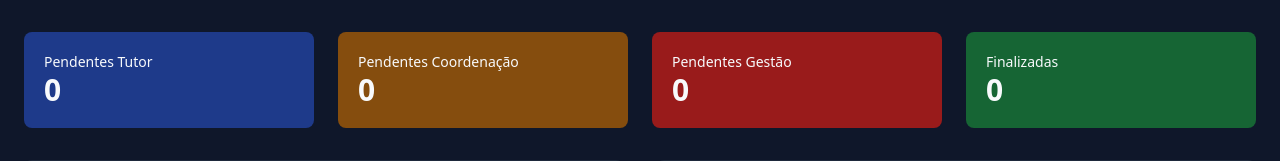
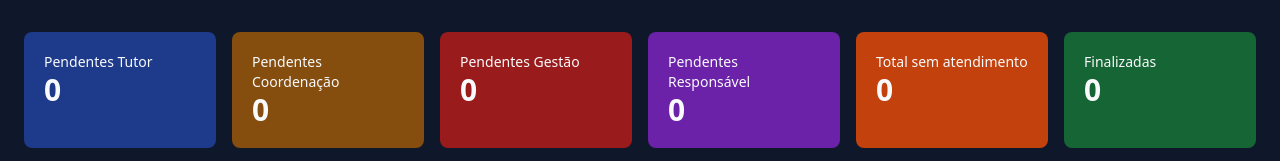
Before and after one commit to mcardes77-cmd/SGCE_IDR, a Flask app: template templates/dashboard_ocorrencias.html in a window 1280 px wide. Shown: the part 140-301 px from the top of the page. Run offline with Flask 3, Linux system fonts and the light colour scheme; the template is opened without the code that fills it, so the values that code supplies are empty; some libraries are stand-ins or nearby versions.

Commit message:
Add files via upload

```diff
--- a/templates/dashboard_ocorrencias.html
+++ b/templates/dashboard_ocorrencias.html
@@ -1,4 +1,3 @@
-
 <!DOCTYPE html>
 <html lang="pt-BR">
 <head>
@@ -7,178 +6,146 @@
 <title>Dashboard - Gestão de Convivência Escolar</title>
 <script src="https://cdn.tailwindcss.com"></script>
 <script src="https://cdn.jsdelivr.net/npm/chart.js"></script>
-
 <script>
-tailwind.config = {
-theme:{
-extend:{
-colors:{
-'dark-primary':'#0F172A',
-'dark-secondary':'#1E293B',
-'accent':'#10B981',
-'text-light':'#F8FAFC'
-}
-}
-}
-}
+tailwind.config = { theme:{ extend:{ colors:{ 'dark-primary':'#0F172A','dark-secondary':'#1E293B','accent':'#10B981','text-light':'#F8FAFC' }}}}
 </script>
 </head>
-
 <body class="bg-dark-primary text-text-light min-h-screen p-6">
-
 <div class="max-w-7xl mx-auto">
-
 <header class="mb-8">
 <h1 class="text-3xl font-bold text-accent">PAINEL DE GESTÃO DE OCORRÊNCIAS</h1>
 <p class="text-gray-400">Sistema de Convivência Escolar</p>
-
-<div class="mt-4 flex gap-3">
+<div class="mt-4 flex flex-wrap gap-3">
 <button onclick="window.location.href='/gestao_ocorrencia'" class="bg-accent px-4 py-2 rounded">Gestão de Ocorrências</button>
 <button onclick="window.location.href='/gestao_ocorrencia_nova'" class="bg-gray-700 px-4 py-2 rounded">Nova Ocorrência</button>
 </div>
 </header>
 
-
-<div class="grid grid-cols-1 md:grid-cols-4 gap-6 mb-8">
-
-<div class="bg-blue-900 p-5 rounded-lg">
-<p class="text-sm">Pendentes Tutor</p>
-<p id="cardTutor" class="text-3xl font-bold">0</p>
+<div class="grid grid-cols-1 md:grid-cols-6 gap-4 mb-8">
+<div class="bg-blue-900 p-5 rounded-lg"><p class="text-sm">Pendentes Tutor</p><p id="cardTutor" class="text-3xl font-bold">0</p></div>
+<div class="bg-yellow-800 p-5 rounded-lg"><p class="text-sm">Pendentes Coordenação</p><p id="cardCoord" class="text-3xl font-bold">0</p></div>
+<div class="bg-red-800 p-5 rounded-lg"><p class="text-sm">Pendentes Gestão</p><p id="cardGestao" class="text-3xl font-bold">0</p></div>
+<div class="bg-purple-800 p-5 rounded-lg"><p class="text-sm">Pendentes Responsável</p><p id="cardResponsavel" class="text-3xl font-bold">0</p></div>
+<div class="bg-orange-700 p-5 rounded-lg"><p class="text-sm">Total sem atendimento</p><p id="cardEmAtendimento" class="text-3xl font-bold">0</p></div>
+<div class="bg-green-800 p-5 rounded-lg"><p class="text-sm">Finalizadas</p><p id="cardFinalizadas" class="text-3xl font-bold">0</p></div>
 </div>
 
-<div class="bg-yellow-800 p-5 rounded-lg">
-<p class="text-sm">Pendentes Coordenação</p>
-<p id="cardCoord" class="text-3xl font-bold">0</p>
+<div id="alertaGestao" class="hidden mb-6 rounded-lg border border-red-500 bg-red-950/70 p-4 text-red-100">
+<div class="font-bold text-lg">⚠️ Atenção: existem pendências de gestão aguardando atendimento.</div>
+<div class="text-sm text-red-200 mt-1">O painel emite um alerta sonoro quando novas pendências de gestão são detectadas.</div>
 </div>
 
-<div class="bg-red-800 p-5 rounded-lg">
-<p class="text-sm">Pendentes Gestão</p>
-<p id="cardGestao" class="text-3xl font-bold">0</p>
-</div>
-
-<div class="bg-green-800 p-5 rounded-lg">
-<p class="text-sm">Finalizadas</p>
-<p id="cardFinalizadas" class="text-3xl font-bold">0</p>
-</div>
-
-</div>
-
-
 <div class="grid grid-cols-1 md:grid-cols-2 gap-8">
-
 <div class="bg-dark-secondary p-6 rounded-lg">
 <h3 class="text-lg mb-4">Ocorrências por Status</h3>
 <canvas id="graficoStatus"></canvas>
 </div>
-
 <div class="bg-dark-secondary p-6 rounded-lg">
 <h3 class="text-lg mb-4">Ocorrências por Sala</h3>
 <canvas id="graficoSala"></canvas>
 </div>
-
+</div>
 </div>
 
-</div>
+<script>
+let ocorrencias = [];
+let graficoStatus = null;
+let graficoSala = null;
 
+function temTexto(valor){return String(valor || '').trim().length > 0;}
 
-<script>
+function resumoOcorrencias(lista){
+let tutor=0, coord=0, gestao=0, responsavel=0, finalizadas=0;
+lista.forEach(o => {
+const pend = String(o.pendencia || '').toUpperCase();
+if (pend === 'TUTOR' || (o.solicitado_tutor && !temTexto(o.atendimento_tutor))) tutor++;
+else if (pend === 'COORDENACAO' || (o.solicitado_coordenacao && !temTexto(o.atendimento_coordenacao))) coord++;
+else if (pend === 'GESTAO' || (o.solicitado_gestao && !temTexto(o.atendimento_gestao))) gestao++;
+else if (pend === 'RESPONSAVEL' || (o.solicitado_responsavel && !temTexto(o.atendimento_responsavel))) responsavel++;
+else finalizadas++;
+});
+return { tutor, coord, gestao, responsavel, finalizadas, emAtendimento: tutor + coord + gestao + responsavel };
+}
 
-let ocorrencias = []
+function tocarAlertaGestao(){
+try{
+const AudioCtx = window.AudioContext || window.webkitAudioContext;
+if(!AudioCtx) return;
+const ctx = new AudioCtx();
+const osc = ctx.createOscillator();
+const gain = ctx.createGain();
+osc.type = 'sine';
+osc.frequency.setValueAtTime(880, ctx.currentTime);
+gain.gain.setValueAtTime(0.0001, ctx.currentTime);
+gain.gain.exponentialRampToValueAtTime(0.18, ctx.currentTime + 0.02);
+gain.gain.exponentialRampToValueAtTime(0.0001, ctx.currentTime + 0.35);
+osc.connect(gain);
+gain.connect(ctx.destination);
+osc.start();
+osc.stop(ctx.currentTime + 0.36);
+}catch(e){console.error('Falha no alerta sonoro', e);}
+}
+
+function atualizarCards(resumo){
+document.getElementById('cardTutor').textContent = resumo.tutor;
+document.getElementById('cardCoord').textContent = resumo.coord;
+document.getElementById('cardGestao').textContent = resumo.gestao;
+document.getElementById('cardResponsavel').textContent = resumo.responsavel;
+document.getElementById('cardEmAtendimento').textContent = resumo.emAtendimento;
+document.getElementById('cardFinalizadas').textContent = resumo.finalizadas;
+const alerta = document.getElementById('alertaGestao');
+if(resumo.gestao > 0) alerta.classList.remove('hidden');
+else alerta.classList.add('hidden');
+}
+
+function gerarGraficoStatus(resumo){
+if(graficoStatus) graficoStatus.destroy();
+graficoStatus = new Chart(document.getElementById('graficoStatus'), {
+type:'doughnut',
+data:{ labels:['Tutor','Coordenação','Gestão','Responsável','Finalizadas'], datasets:[{ data:[resumo.tutor,resumo.coord,resumo.gestao,resumo.responsavel,resumo.finalizadas] }] }
+});
+}
+
+function gerarGraficoSala(){
+let salas = {};
+ocorrencias.forEach(o => {
+const sala = o.sala_nome || 'Sem sala';
+salas[sala] = (salas[sala] || 0) + 1;
+});
+if(graficoSala) graficoSala.destroy();
+graficoSala = new Chart(document.getElementById('graficoSala'), {
+type:'bar',
+data:{ labels:Object.keys(salas), datasets:[{ label:'Ocorrências', data:Object.values(salas) }] }
+});
+}
+
+function controlarAlertaGestao(quantidadeGestao){
+const chave = 'sgce_gestao_pendente_count';
+const ultimo = Number(localStorage.getItem(chave) || '0');
+if (quantidadeGestao > 0 && quantidadeGestao > ultimo) {
+    tocarAlertaGestao();
+}
+localStorage.setItem(chave, String(quantidadeGestao));
+}
 
 async function carregarDados(){
-
-const res = await fetch('/api/ocorrencias_todas')
-ocorrencias = await res.json()
-
-atualizarCards()
-gerarGraficoStatus()
-gerarGraficoSala()
-
+try{
+const res = await fetch('/api/ocorrencias_todas');
+ocorrencias = await res.json();
+const resumo = resumoOcorrencias(ocorrencias);
+atualizarCards(resumo);
+gerarGraficoStatus(resumo);
+gerarGraficoSala();
+controlarAlertaGestao(resumo.gestao);
+}catch(e){
+console.error(e);
+}
 }
 
-function atualizarCards(){
-
-let tutor=0
-let coord=0
-let gestao=0
-let finalizadas=0
-
-ocorrencias.forEach(o=>{
-
-if(o.solicitado_tutor && !o.atendimento_tutor) tutor++
-if(o.solicitado_coordenacao && !o.atendimento_coordenacao) coord++
-if(o.solicitado_gestao && !o.atendimento_gestao) gestao++
-
-if(!o.solicitado_tutor && !o.solicitado_coordenacao && !o.solicitado_gestao){
-finalizadas++
-}
-
-})
-
-document.getElementById("cardTutor").textContent=tutor
-document.getElementById("cardCoord").textContent=coord
-document.getElementById("cardGestao").textContent=gestao
-document.getElementById("cardFinalizadas").textContent=finalizadas
-
-}
-
-
-function gerarGraficoStatus(){
-
-let tutor=0
-let coord=0
-let gestao=0
-let finalizadas=0
-
-ocorrencias.forEach(o=>{
-
-if(o.solicitado_tutor && !o.atendimento_tutor) tutor++
-else if(o.solicitado_coordenacao && !o.atendimento_coordenacao) coord++
-else if(o.solicitado_gestao && !o.atendimento_gestao) gestao++
-else finalizadas++
-
-})
-
-new Chart(document.getElementById('graficoStatus'),{
-type:'doughnut',
-data:{
-labels:['Tutor','Coordenação','Gestão','Finalizadas'],
-datasets:[{
-data:[tutor,coord,gestao,finalizadas]
-}]
-}
-})
-
-}
-
-
-function gerarGraficoSala(){
-
-let salas={}
-
-ocorrencias.forEach(o=>{
-
-if(!salas[o.sala_nome]) salas[o.sala_nome]=0
-salas[o.sala_nome]++
-
-})
-
-new Chart(document.getElementById('graficoSala'),{
-type:'bar',
-data:{
-labels:Object.keys(salas),
-datasets:[{
-label:'Ocorrências',
-data:Object.values(salas)
-}]
-}
-})
-
-}
-
-window.onload=carregarDados
-
+window.onload = () => {
+carregarDados();
+setInterval(carregarDados, 30000);
+};
 </script>
-
 </body>
 </html>
```
